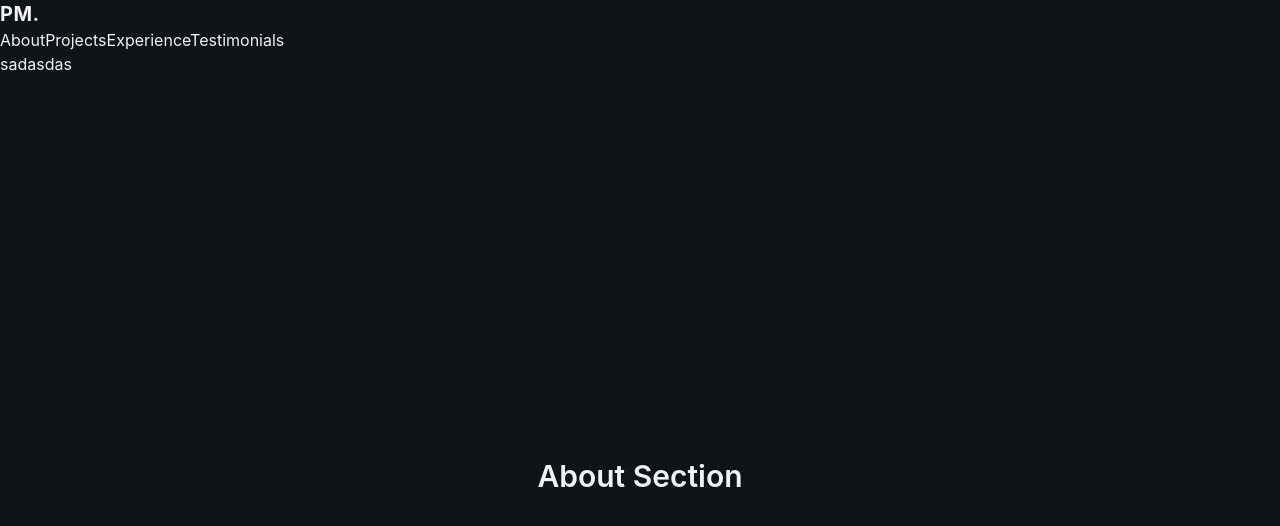
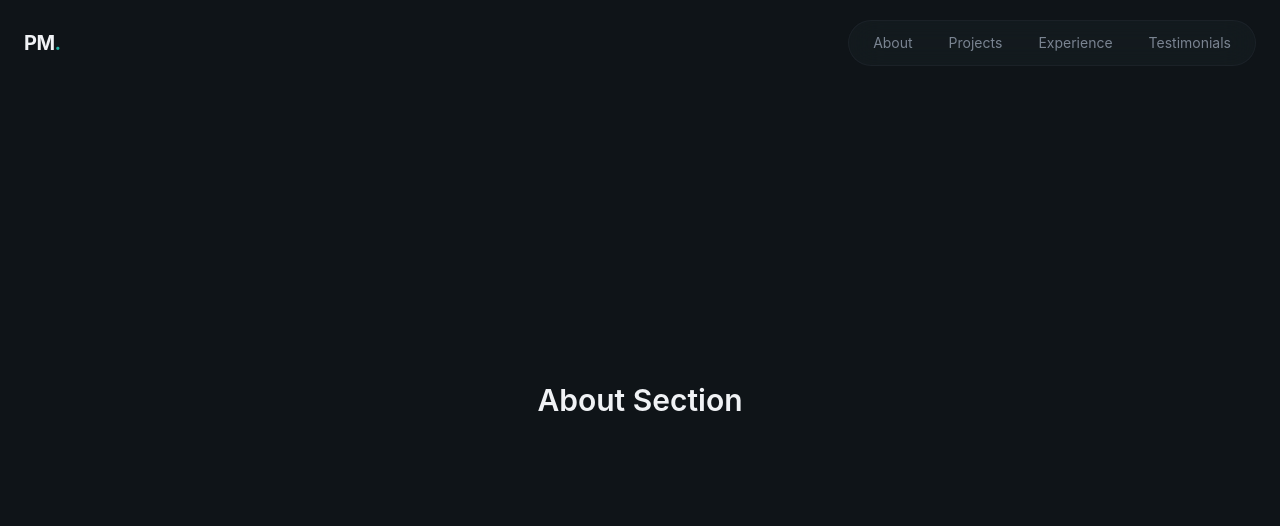
Before and after one commit to nevil2006/react-Portfolio, a React (Vite) app in the folder portfolio/: page / in a window 1280 px wide. Shown: the top 526 px of the page. Built offline with nearby package versions, Linux system fonts and the light colour scheme.

Commit message:
first commit

```diff
--- a/portfolio/src/index.css
+++ b/portfolio/src/index.css
@@ -23,19 +23,27 @@
   --color-surface: #1a2329;
 }
 
-@layer base{
-  html{
+@layer base {
+  html {
     scroll-behavior: smooth;
   }
-  body{
+
+  body {
     background-color: var(--color-background);
-    color:var(--color-foreground);
+    color: var(--color-foreground);
     font-family: 'Inter', sans-serif;
   }
 
-  .font-serif{
+  .font-serif {
     font-family: 'Merriweather', serif;
   }
+} /* ✅ base layer CLOSED here */
 
+@layer components {
+  .glass {
+    background-color:color-mix(in srgb,var(--color-surface) 20%,transparent);
+    backdrop-filter:blur(16px);
+    border: 1px solid color-mix(in srgb, var(--color-border)50%,transparent);
+  }
 
 }
--- a/portfolio/src/layout/Navbar.jsx
+++ b/portfolio/src/layout/Navbar.jsx
@@ -7,22 +7,32 @@ const navLinks = [
 
 const Navbar = () => {
   return (
-    <header>
-      <nav>
-        <a href="#" className="text-xl font-bold tracking-wide">
-          PM<span>.</span>
+    <header className="fixed top-0 left-0 right-0 z-50 py-5">
+      <nav className="container mx-auto px-6 flex items-center justify-between">
+
+        {/* Logo (LEFT) */}
+        <a
+          href="#"
+          className="text-xl font-bold tracking-tight hover:text-primary"
+        >
+          PM<span className="text-primary">.</span>
         </a>
 
-        {/* Desktop Nav */}
-        <div>
-          <div>
-            {navLinks.map((link) => (
-              <a href={link.href} key={link.href}>
-                {link.label}
-              </a>
-            ))}
-          </div>
+        {/* Desktop Nav (RIGHT) */}
+        <div className="glass rounded-full px-2 py-1 flex items-center gap-1 bg-[var(--color-surface)]/40">
+          {navLinks.map((link, index) => (
+            <a
+              key={index}
+              href={link.href}
+              className="px-4 py-2 text-sm text-muted-foreground
+                         hover:text-foreground rounded-full
+                         hover:bg-[var(--color-surface)] transition"
+            >
+              {link.label}
+            </a>
+          ))}
         </div>
+
       </nav>
     </header>
   );
--- a/portfolio/src/sections/Hero.jsx
+++ b/portfolio/src/sections/Hero.jsx
@@ -1,5 +1,5 @@
 function Hero() {
-  return <section>sadasdas</section>;
+  return <section></section>;
 }
 
 export default Hero;
```
Also changed, not shown: 1 other file (tests, documents, lock files or other folders).
